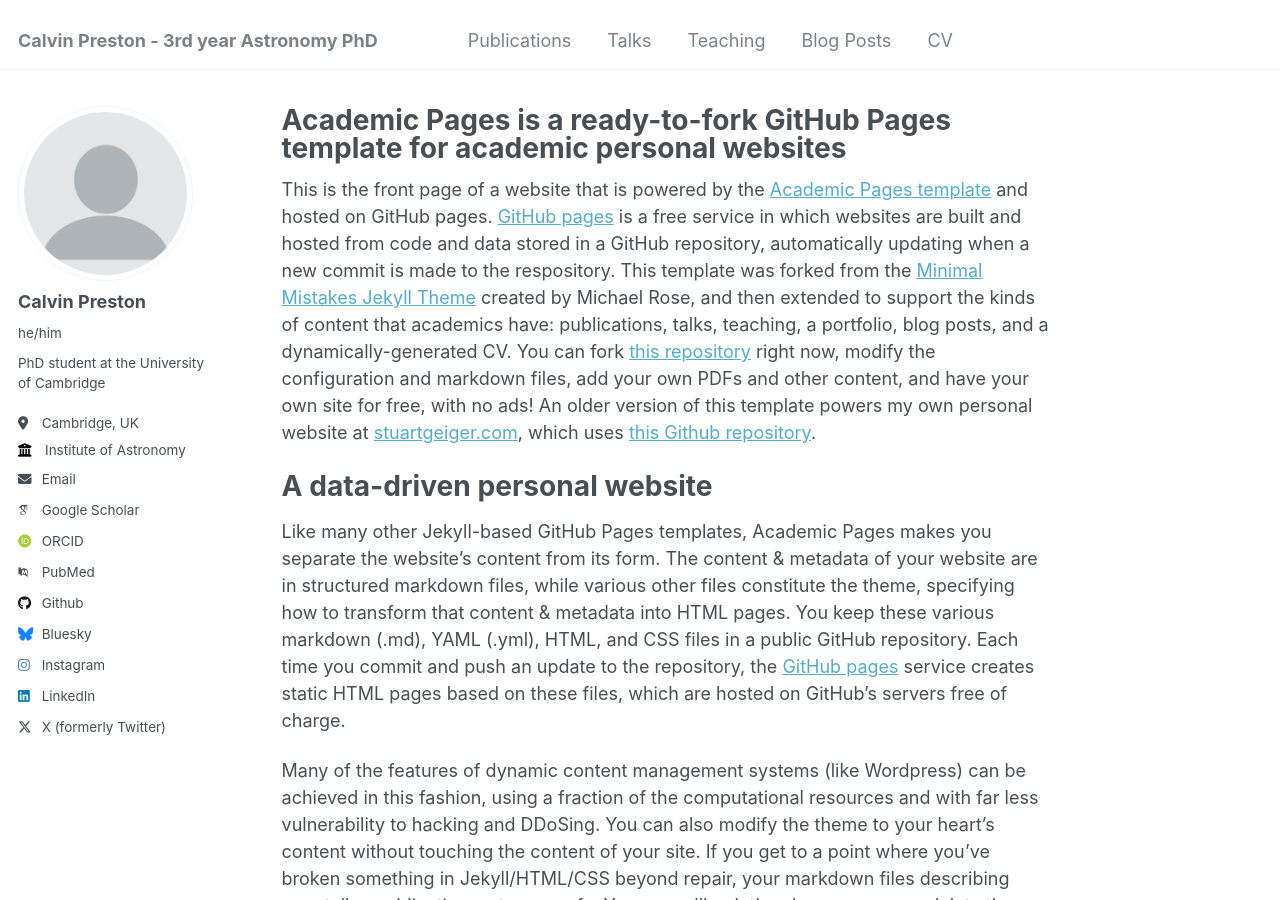
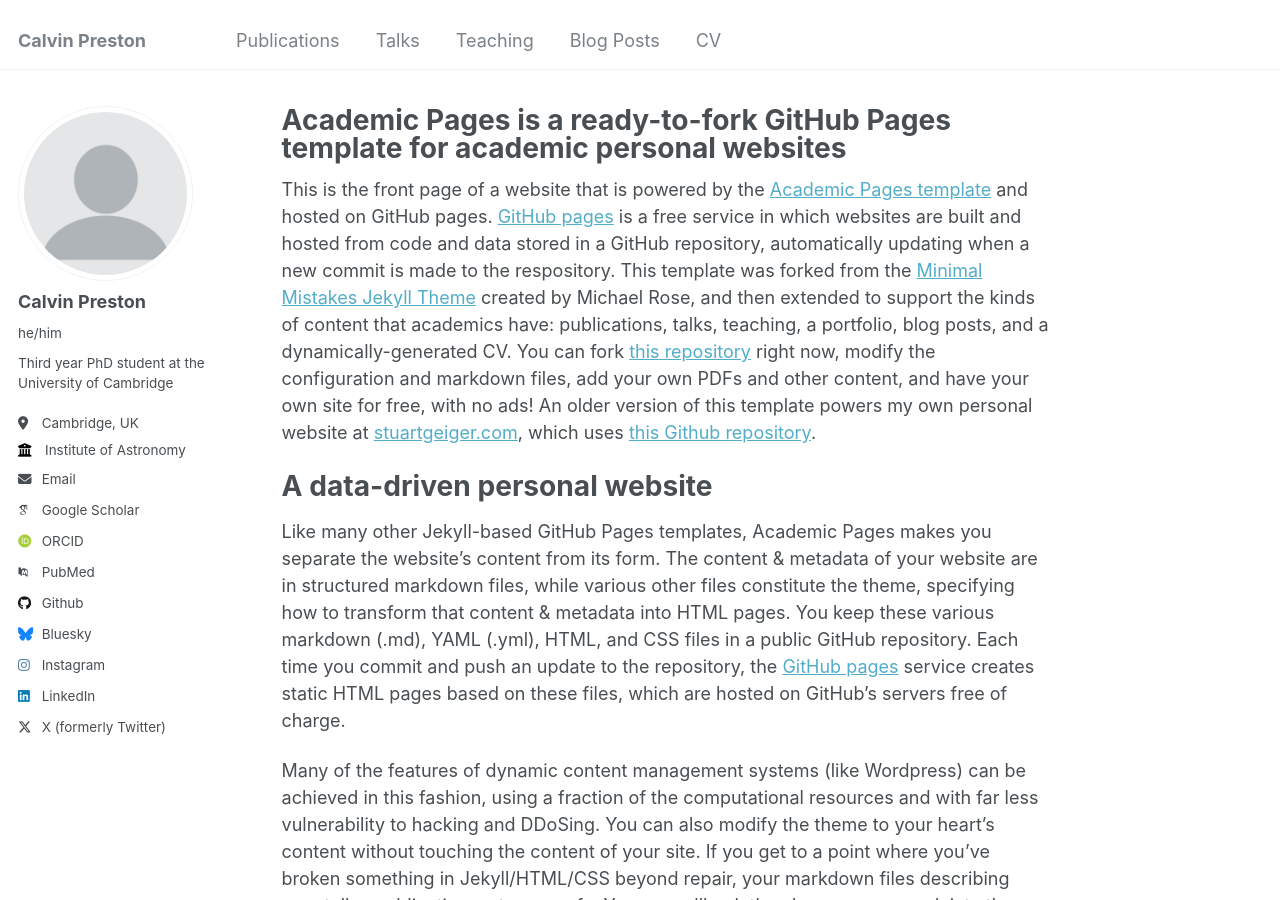
Before and after one commit to calvinprestonastro/calvinprestonastro.github.io, a Jekyll site: the page built from _pages/about.md, in a window 1280 px wide and 900 px high. Built offline with Jekyll 4.4.1, drawn with Linux system fonts in a browser that asks for light colours; some web fonts are replaced.

Commit message:
Update _config.yml

```diff
--- a/_config.yml
+++ b/_config.yml
@@ -8,7 +8,7 @@
 
 # Basic Site Settings
 locale                   : "en-US"
-title                    : "Calvin Preston - 3rd year Astronomy PhD"
+title                    : "Calvin Preston"
 title_separator          : "-"
 name                     : &name "Your Name"
 description              : &description "personal description"
@@ -24,7 +24,7 @@ author:
   avatar           : "profile.png"
   name             : "Calvin Preston"
   pronouns         : "he/him"
-  bio              : "PhD student at the University of Cambridge"
+  bio              : "Third year PhD student at the University of Cambridge"
   location         : "Cambridge, UK"
   employer         : "Institute of Astronomy"
   uri              : # URL
```
